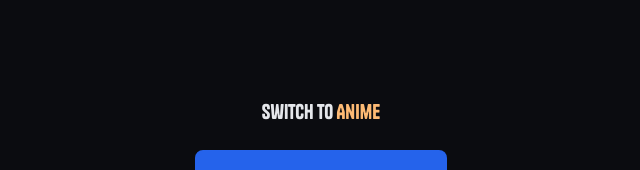
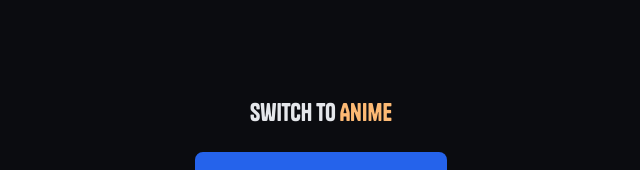
Before and after one commit to ImMyst/give-manga, a Next.js app: page / in a window 1280 px wide. Shown: the part 220-390 px from the top of the page, without its empty margins (319-959 px from the left). Built offline with nearby package versions, Linux system fonts and the light colour scheme.

Commit message:
style: increasing navbar text font

```diff
--- a/components/Navbar.tsx
+++ b/components/Navbar.tsx
@@ -13,7 +13,7 @@ export default function Navbar() {
       <Link
         className={cn(
           IS_ANIME ? "decoration-blue-600" : "decoration-orange-600",
-          "text-gray-200 text-xl hover:underline hover:text-yellow-50"
+          "text-gray-200 text-2xl hover:underline hover:text-yellow-50"
         )}
         href={IS_ANIME ? "/" : "/anime"}
       >
```
